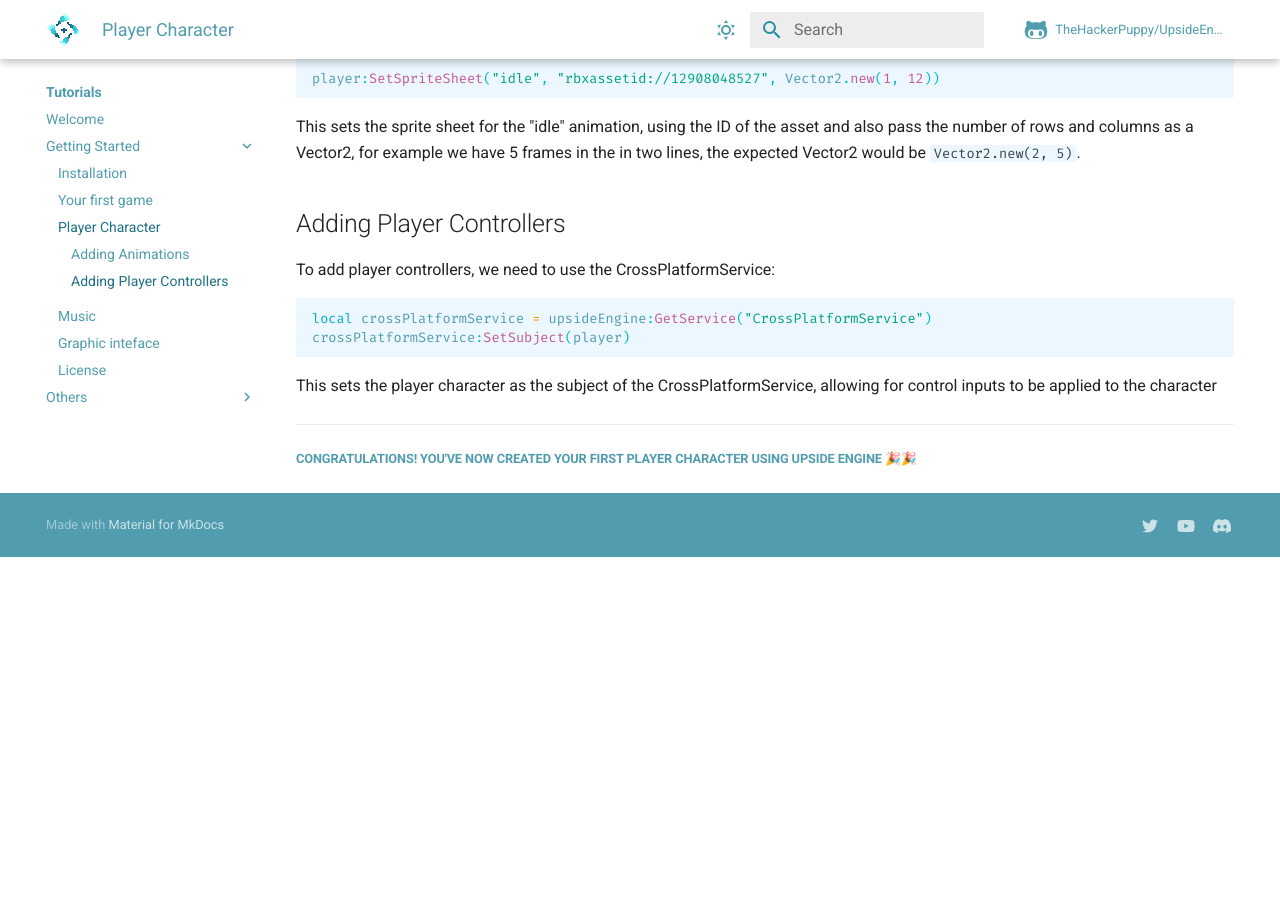
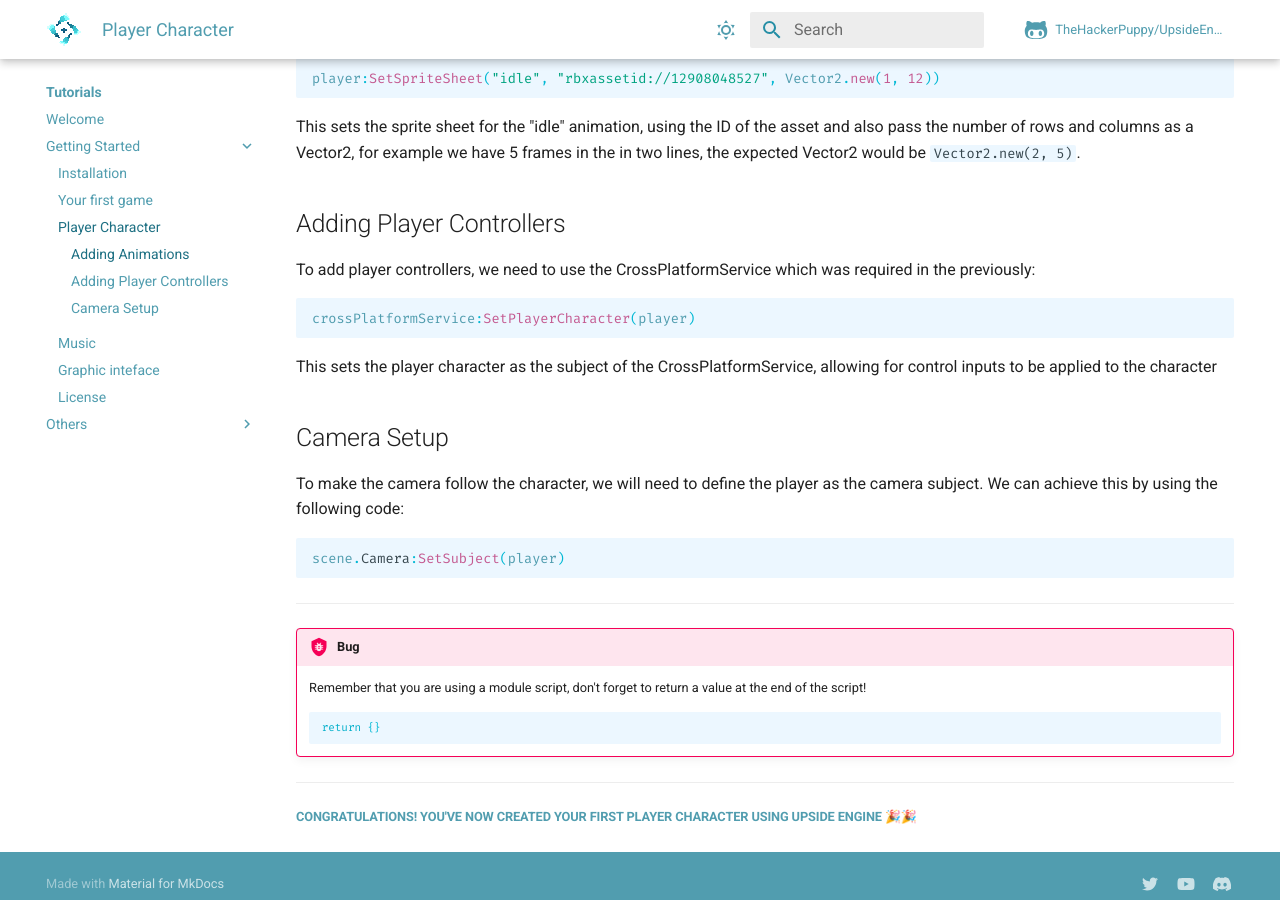
Before and after one commit to notreux/UpsideEngine, an MkDocs documentation site: the page built from docs/tutorials/get-started/PlayerCharacter.md, in a window 1280 px wide and 900 px high, scrolled down 997 px. Built offline with MkDocs 1.6.1 and Material for MkDocs 9.7.7, drawn with Linux system fonts in a browser that asks for light colours; comment, search, counter and statistics services are not loaded; before the commit the page ends 1554 px from its top, so only the background shows below that.

Commit message:
fix: get started

````diff
--- a/docs/tutorials/get-started/PlayerCharacter.md
+++ b/docs/tutorials/get-started/PlayerCharacter.md
@@ -38,13 +38,26 @@ player:SetSpriteSheet("idle", "rbxassetid://12908048527", Vector2.new(1, 12))
 This sets the sprite sheet for the "idle" animation, using the ID of the asset and also pass the number of rows and columns as a Vector2, for example we have 5 frames in the in two lines, the expected Vector2 would be `Vector2.new(2, 5)`.
 
 ## Adding Player Controllers
-To add player controllers, we need to use the CrossPlatformService:
+To add player controllers, we need to use the CrossPlatformService which was required in the previously:
 
 ```lua
-local crossPlatformService = upsideEngine:GetService("CrossPlatformService")
-crossPlatformService:SetSubject(player)
+crossPlatformService:SetPlayerCharacter(player)
 ```
 This sets the player character as the subject of the CrossPlatformService, allowing for control inputs to be applied to the character
 
+## Camera Setup
+To make the camera follow the character, we will need to define the player as the camera subject. We can achieve this by using the following code:
+
+```lua
+scene.Camera:SetSubject(player)
+```
+____
+
+!!! bug
+	Remember that you are using a module script, don't forget to return a value at the end of the script!
+	```lua
+	return {}
+	```
+
 ___
 ##### Congratulations! You've now created your first player character using Upside Engine 🎉🎉
````
Also changed, not shown: docs/tutorials/get-started/Music.md (+8 -0 lines).
